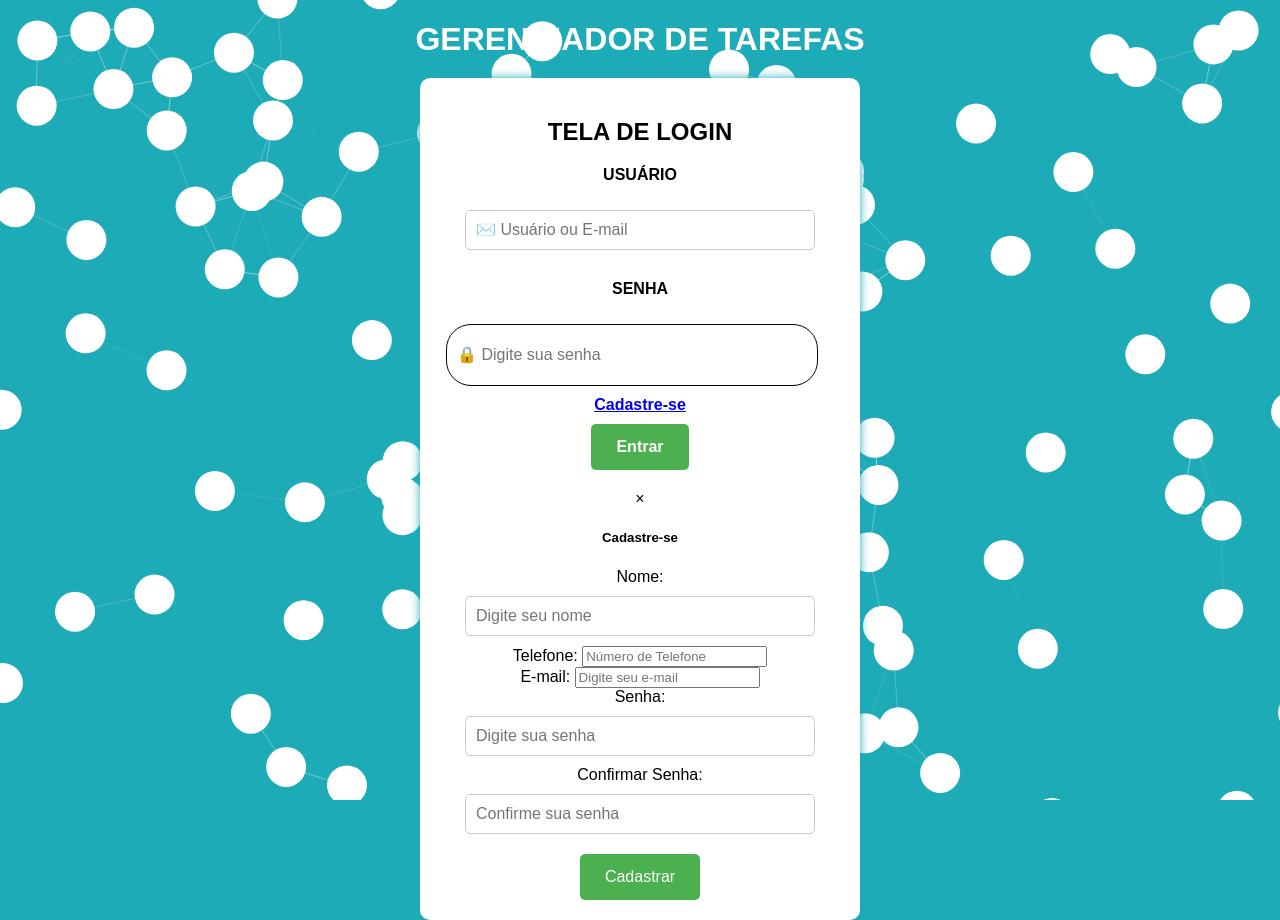
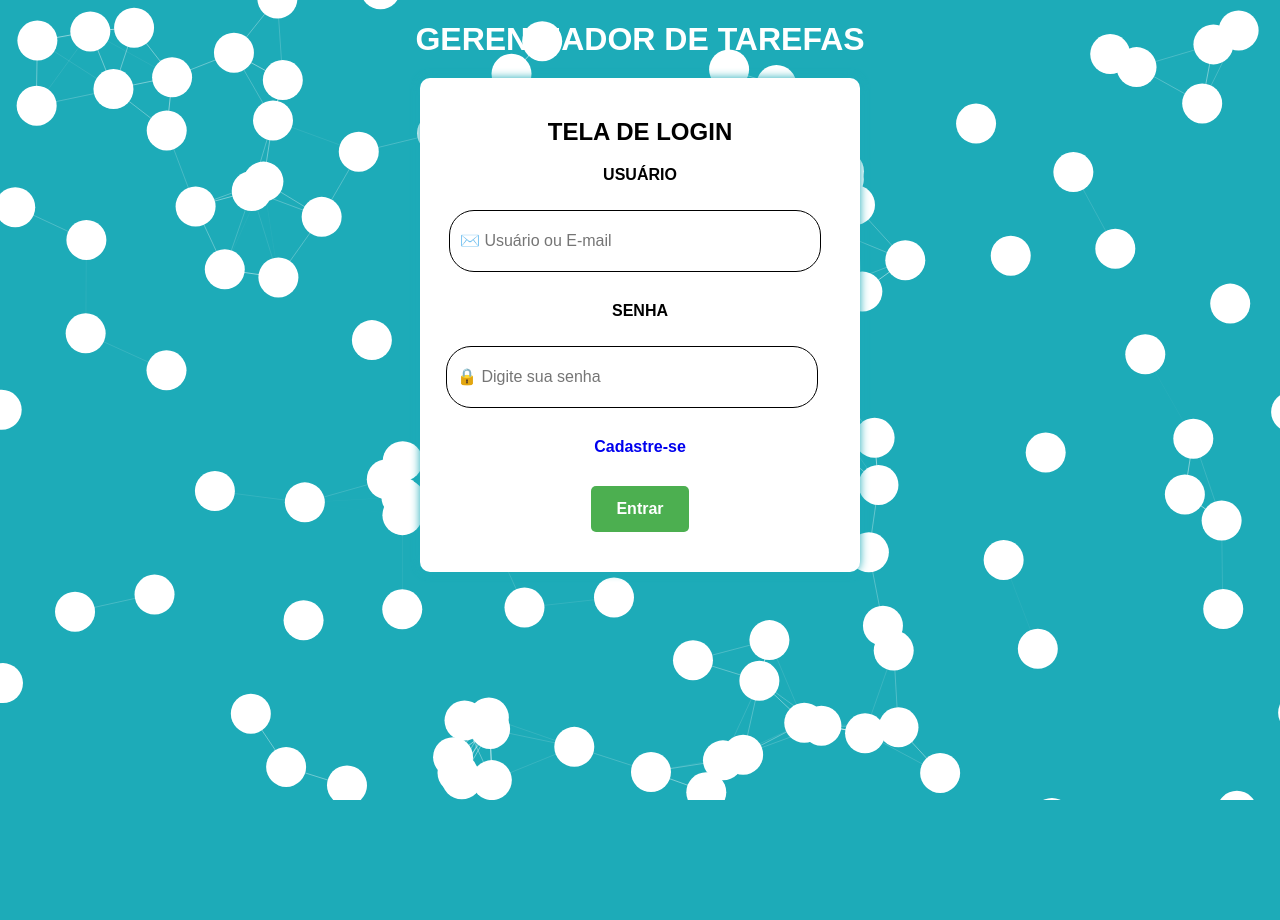
Before and after one commit to 6gusta/GERENCIADOR-DE-TAREFAS, a Flask app: page / in a window 1280 px wide. After the commit the page ends 800 px from the top, so only its background shows below. Run offline with Flask 3, Linux system fonts and the light colour scheme.

Commit message:
Update estilos.css

```diff
--- a/static/styles/estilos.css
+++ b/static/styles/estilos.css
@@ -1,8 +1,3 @@
-html, body {
-    height: 100%;
-    margin: 0;
-    padding: 0;
-}
 
 #particles-js {
     height: 100vh;
@@ -24,19 +19,26 @@ body {
 }
 
 .container {
-    max-width: 400px;
+    max-width: 400px; /* Mantenha a largura máxima desejada */
+    width: 80%;
     margin: 0 auto;
     background-color: white;
     padding: 20px;
     border-radius: 10px;
     box-shadow: 0px 0px 10px 0px #1DABB8;
     z-index: 1;
+    max-height: 100%;
+    height: 50%;
+
 }
 
 .senha-container{
     display: flex;
     align-items: center;
 
+}
+input[type="password"] {
+    background-image: none !important;
 }
 
 #senha {
@@ -100,6 +102,7 @@ h1 {
     font-weight: bold;
 }
 
+
 input[type="text"],
 input[type="password"] {
     width: calc(328px);
@@ -117,7 +120,17 @@ input[type="password"] {
     margin-bottom: 20px;
 }
 
-#usuario {
+#nomes {
+    width: calc(100% - 50px);
+    height: 40px;
+    padding: 10px;
+    border-radius: 25px;
+    border: 1px solid black;
+    font-size: 16px;
+    margin-right: 10px;
+    background-color:white;
+}
+#modal.ppp{
     width: calc(100% - 50px);
     height: 40px;
     padding: 10px;
@@ -145,6 +158,9 @@ input[type="password"] {
     justify-content: center;
     align-items: center;
 
+}
+h5{
+    font-size: 30px;
 }
 
 
@@ -177,3 +193,130 @@ div:hover{
     z-index: -1;
     pointer-events: none; /* Garante que as interações do mouse passem através das partículas */
 }
+#email-modal{
+    width: 350px;
+    height: 35px;
+}
+.modal {
+    display: none;
+    position: fixed;
+    z-index: 1;
+    left: 0;
+    top: 0;
+    width: 440px;
+    height:480px;
+    overflow: auto;
+    background-color:white;
+    margin-left: 540px;
+    margin-top: 80px;
+
+
+}
+.task-link {
+    color: blue;
+    text-decoration: underline;
+    cursor: pointer;
+}
+
+.task-link:hover {
+    text-decoration: none;
+}
+
+
+
+.modal-conteudo {
+    background-color:white;
+    color: black;
+    margin: 10% auto;
+    padding: 20px;
+
+    width: 90%;
+    height: 450px;
+    margin-top: 0px;
+
+}
+@media screen and (max-width: 768px) {
+    .modal {
+        /* Estilos específicos para telas menores que 768px de largura */
+        padding: 10px;
+
+        flex-direction: column;
+        align-items: center; /* Reduz o preenchimento em telas menores */
+    }
+
+}
+
+
+#telefone{
+    width: 350px;
+    height: 30px;
+}
+a {
+    text-decoration: none;
+}
+/* Estilo para o contêiner do campo de e-mail */
+div {
+    margin-bottom: 20px; /* Espaçamento entre os elementos */
+}
+
+/* Estilo para o rótulo do campo de e-mail */
+label {
+    font-weight: bold; /* Texto em negrito */
+    display: block; /* Faz o rótulo ocupar uma linha inteira */
+    margin-bottom: 5px; /* Espaçamento entre o rótulo e o campo de entrada */
+}
+
+/* Estilo para o campo de entrada de e-mail */
+input[type="email"] {
+    width: 90%; /* Ocupa 100% da largura do contêiner */
+    padding: 10px; /* Espaçamento interno do campo de entrada */
+    font-size: 16px; /* Tamanho da fonte */
+    border: 1px solid #ccc; /* Borda com cor cinza claro */
+    border-radius: 5px; /* Cantos arredondados */
+}
+
+/* Estilo para o campo de entrada de e-mail quando está em foco (selecionado) */
+input[type="email"]:focus {
+    border-color: #007bff; /* Borda azul quando o campo está em foco */
+    outline: none; /* Remove a borda ao redor do campo quando está em foco */
+}
+
+#senhas{
+    height: 20px;
+    border-radius: 0%;
+
+}
+
+
+
+.fechar {
+    color: black;
+    float: right;
+    font-size: 30px;
+    font-weight: bold;
+}
+
+.fechar:hover,
+.fechar:focus {
+    color: red;
+    text-decoration: none;
+    cursor: pointer;
+}
+.botao{
+    background-color: #4caf50;
+    margin-top: 5px;
+}
+.botao:hover {
+    background-color: #26c42e;
+}
+#abrirModal{
+    text-decoration: none;
+    /* Outros estilos para o link, se necessário */
+}
+@media screen and (max-width: 768px) {
+    /* Adicione estilos específicos para telas menores que 768px de largura */
+    .container {
+        margin-top: 20px;
+    }
+    /* Adicione mais regras de mídia conforme necessário */
+}
```
